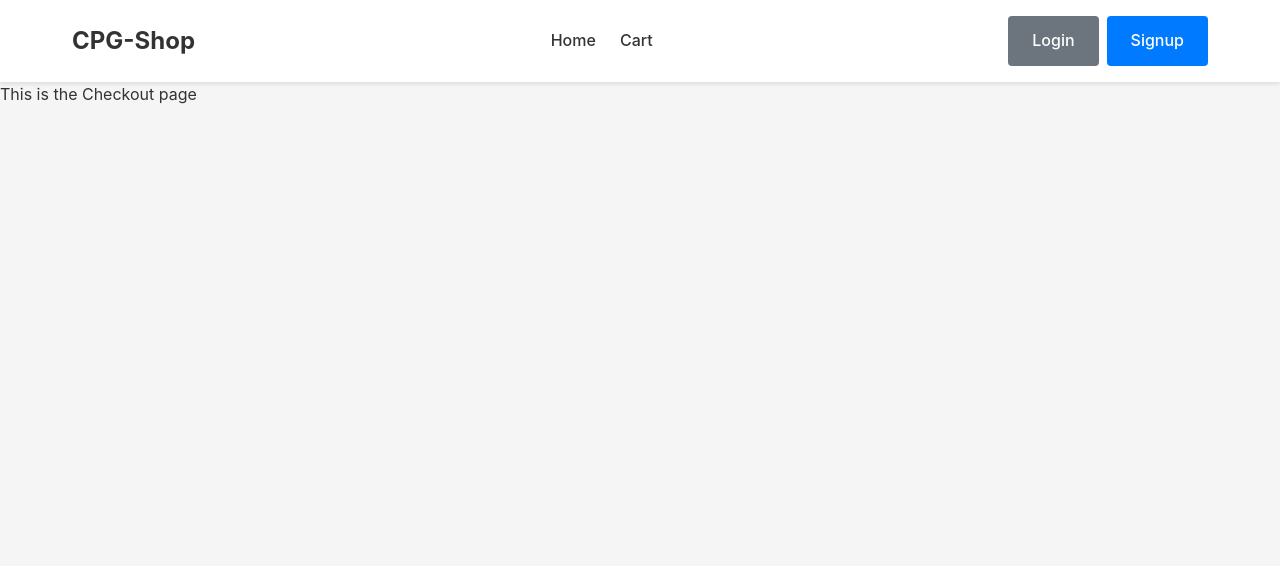
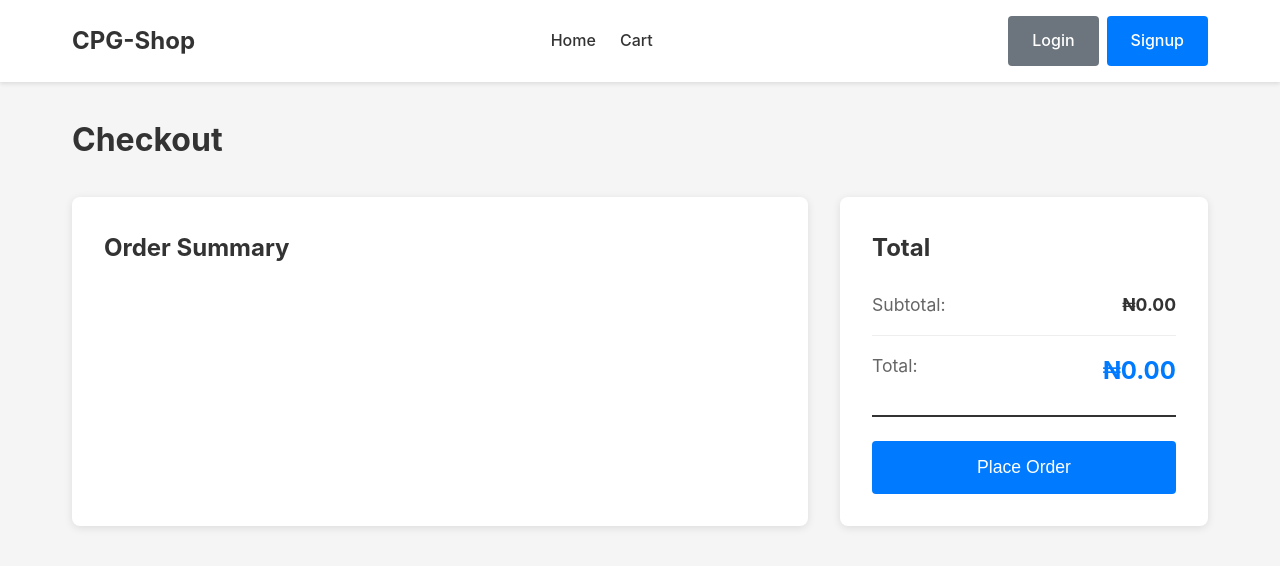
Before and after one commit to Btmn826/chibuzo-react-ecommerce, a React (Vite) app: page /checkout in a window 1280 px wide. Shown: the top 566 px of the page. Built offline with nearby package versions, Linux system fonts and the light colour scheme.

Commit message:
finished checkout functionality

```diff
--- a/src/App.jsx
+++ b/src/App.jsx
@@ -4,14 +4,16 @@
 import Checkout from './pages/Checkout';
 import ProductDetails from './pages/ProductDetails';
 import Navbar from './components/Navbar';
+
 import AuthProvider from './context/AuthContext';
-
+import CartProvider from './context/CartContext';
 import './App.css';
 
 function App() {
 
   return (
     <AuthProvider>
+      <CartProvider>
         <div className='app'>
           <Navbar />
           <Routes>
@@ -21,6 +23,7 @@
             <Route path="/products/:id" element={<ProductDetails />}/>
           </Routes>
         </div>
+      </CartProvider>
     </AuthProvider>
   )
 }
--- a/src/components/ProductCard.jsx
+++ b/src/components/ProductCard.jsx
@@ -1,6 +1,11 @@
 import { Link } from "react-router-dom"
+import { useCart } from "../context/CartContext";
 
 export default function ProductCard({ product }){
+    const { addToCart, cartItems } = useCart();
+    const productInCart = cartItems.find((item) => item.id === product.id);
+
+    const productQuantityLabel = productInCart ? `(${productInCart.quantity})` : "";
 
     return (<div className="product-card">
         <img src={product.image} alt={product.name} className="product-card-image" />
@@ -9,7 +14,7 @@
             <p className="product-card-price">&#8358;{product.price}</p>
             <div className="product-card-actions">
                 <Link className="btn btn-secondary" to={`/products/${product.id}`}>View Details</Link>
-                <button className="btn btn-primary">Add to cart</button>
+                <button className="btn btn-primary" onClick={() => addToCart(product.id)}>Add to cart {productQuantityLabel}</button>
             </div>
         </div>
     </div>);
--- /dev/null
+++ b/src/context/CartContext.jsx
@@ -0,0 +1,82 @@
+import { createContext, useState, useContext } from "react";
+import { getProductById } from "../data/products";
+
+const CartContext = createContext(null);
+
+export default function CartProvider({ children }) {
+  const [cartItems, setCartItems] = useState([]); // {id: 2, quantity: 7}
+
+  function addToCart(productId) {
+    const existing = cartItems.find((item) => item.id === productId);
+    if (existing) {
+      const currentQuantity = existing.quantity;
+      const updatedCartItems = cartItems.map((item) =>
+        item.id === productId
+          ? { id: productId, quantity: currentQuantity + 1 }
+          : item
+      );
+      setCartItems(updatedCartItems);
+    } else {
+      setCartItems([...cartItems, { id: productId, quantity: 1 }]);
+    }
+  }
+
+  function getCartItemsWithProducts() {
+    return cartItems
+      .map((item) => ({
+        ...item,
+        product: getProductById(item.id),
+      }))
+      .filter((item) => item.product);
+  }
+
+  function removeFromCart(productId) {
+    setCartItems(cartItems.filter((item) => item.id !== productId));
+  }
+
+  function updateQuantity(productId, quantity) {
+    if (quantity <= 0) {
+      removeFromCart(productId);
+      return;
+    }
+    setCartItems(
+      cartItems.map((item) =>
+        item.id === productId ? { ...item, quantity } : item
+      )
+    );
+  }
+
+  function getCartTotal() {
+    const total = cartItems.reduce((total, item) => {
+      const product = getProductById(item.id);
+      return total + (product ? product.price * item.quantity : 0);
+    }, 0);
+    return total;
+  }
+
+  function clearCart() {
+    setCartItems([]);
+  }
+
+  return (
+    <CartContext.Provider
+      value={{
+        cartItems,
+        addToCart,
+        getCartItemsWithProducts,
+        removeFromCart,
+        updateQuantity,
+        getCartTotal,
+        clearCart,
+      }}
+    >
+      {children}
+    </CartContext.Provider>
+  );
+}
+
+export function useCart() {
+  const context = useContext(CartContext);
+
+  return context;
+}
--- a/src/pages/Checkout.jsx
+++ b/src/pages/Checkout.jsx
@@ -1,5 +1,93 @@
+import { useCart } from "../context/CartContext";
 
+export default function Checkout() {
+  const {
+    getCartItemsWithProducts,
+    updateQuantity,
+    removeFromCart,
+    getCartTotal,
+    clearCart,
+  } = useCart();
+  const cartItems = getCartItemsWithProducts();
 
-export default function Checkout(){
-    return <div>This is the Checkout page</div>
+  const total = getCartTotal();
+
+  function placeOrder() {
+    alert("Successful Order!");
+    clearCart();
+  }
+  return (
+    <div className="page">
+      <div className="container">
+        <h1 className="page-title">Checkout</h1>
+        <div className="checkout-container">
+          <div className="checkout-items">
+            <h2 className="checkout-section-title">Order Summary</h2>
+            {cartItems.map((item) => (
+              <div className="checkout-item" key={item.id}>
+                <img
+                  src={item.product.image}
+                  alt={item.product.name}
+                  className="checkout-item-image"
+                />
+                <div className="checkout-item-details">
+                  <h3 className="checkout-item-name">{item.product.name}</h3>
+                  <p className="checkout-item-price">
+                    ${item.product.price} each
+                  </p>
+                </div>
+                <div className="checkout-item-controls">
+                  <div className="quantity-controls">
+                    <button
+                      className="quantity-btn"
+                      onClick={() => updateQuantity(item.id, item.quantity - 1)}
+                    >
+                      -
+                    </button>
+                    <span className="quantity-value">{item.quantity}</span>
+                    <button
+                      className="quantity-btn"
+                      onClick={() => updateQuantity(item.id, item.quantity + 1)}
+                    >
+                      +
+                    </button>
+                  </div>
+
+                  <p className="checkout-item-total">
+                    &#8358;{(item.product.price * item.quantity).toFixed(2)}
+                  </p>
+                  <button
+                    className="btn btn-secondary btn-small"
+                    onClick={() => removeFromCart(item.id)}
+                  >
+                    Remove
+                  </button>
+                </div>
+              </div>
+            ))}
+          </div>
+
+          <div className="checkout-summary">
+            <h2 className="checkout-section-title">Total</h2>
+            <div className="checkout-total">
+              <p className="checkout-total-label">Subtotal:</p>
+              <p className="checkout-total-value">&#8358;{total.toFixed(2)}</p>
+            </div>
+            <div className="checkout-total">
+              <p className="checkout-total-label">Total:</p>
+              <p className="checkout-total-value checkout-total-final">
+                &#8358;{total.toFixed(2)}
+              </p>
+            </div>
+            <button
+              className="btn btn-primary btn-large btn-block"
+              onClick={placeOrder}
+            >
+              Place Order
+            </button>
+          </div>
+        </div>
+      </div>
+    </div>
+  );
 }
--- a/src/pages/ProductDetails.jsx
+++ b/src/pages/ProductDetails.jsx
@@ -1,12 +1,15 @@
 import { useParams, useNavigate  } from "react-router-dom";
 import { useState, useEffect } from "react";
 import { getProductById } from "../data/products";
+import { useCart } from "../context/CartContext";
 
 export default function ProductDetails() {
 
     const { id } = useParams();
     const [product, setProduct] = useState(null);
     const navigate = useNavigate();
+
+    const {cartItems, addToCart} = useCart();
 
 
     useEffect(() => {
@@ -20,11 +23,17 @@
         setProduct(foundProduct);
         console.log(foundProduct, id)
 
-    }, [id]);
+    }, [id, navigate]);
 
     if(!product){
         return <h1>Loading...</h1>
     }
+
+    const productInCart = cartItems.find((item) => item.id === product.id);
+
+    const productQuantityLabel = productInCart
+    ? `(${productInCart.quantity})`
+    : "";
 
     return (
 
@@ -36,11 +45,12 @@
                     </div>
                 <div className="product-detail-content">
                     <h1 className="product-detail-name">{product.name}</h1>
-                    <p className="product-detail-price">${product.price}</p>
+                    <p className="product-detail-price">&#8358;{product.price.toFixed(2)}</p>
                     <p className="product-detail-description">{product.description}</p>
                     <button
-                    className="btn btn-primary">
-                    Add to Cart
+                    className="btn btn-primary"
+                    onClick={() => addToCart(product.id)}>
+                    Add to Cart {productQuantityLabel}
                     </button>
                 </div>
                 </div>
```
Lines whose indentation alone changed are shown as unchanged.
